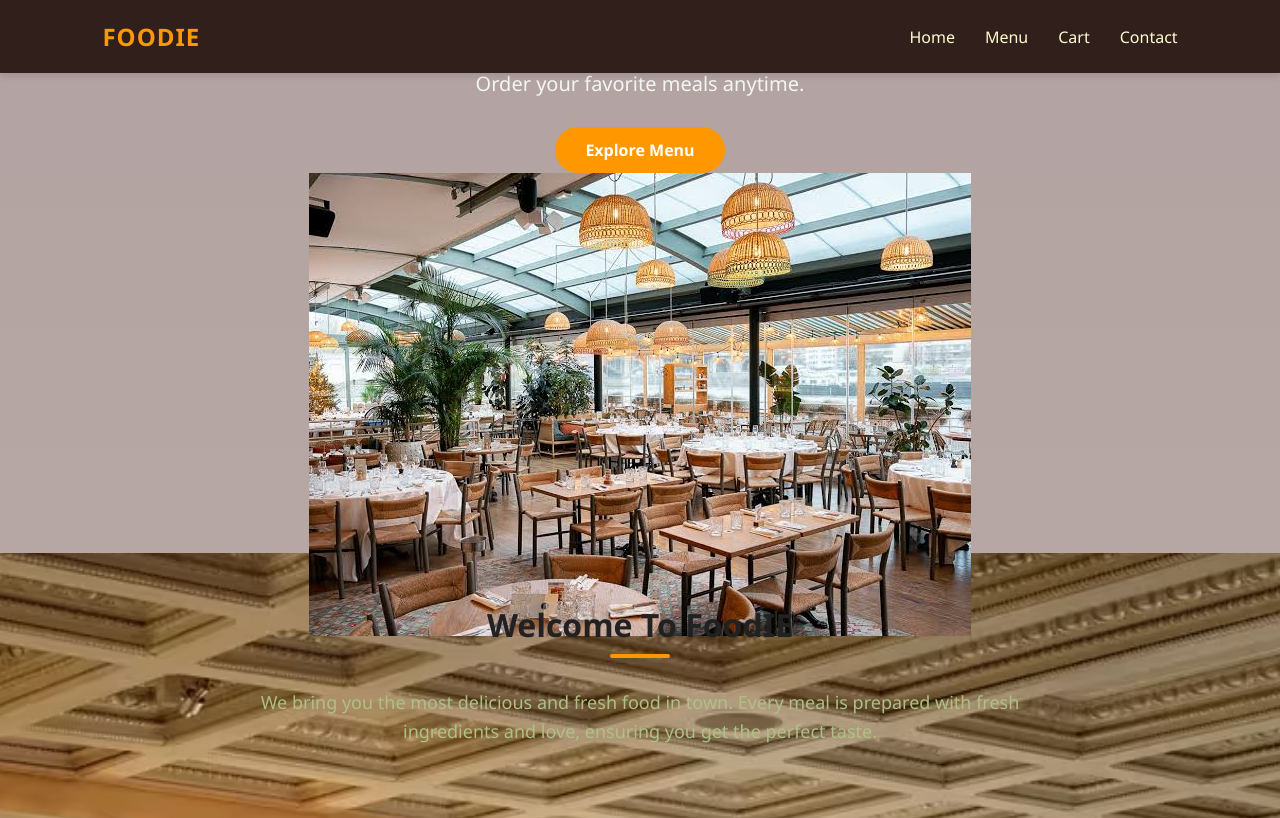
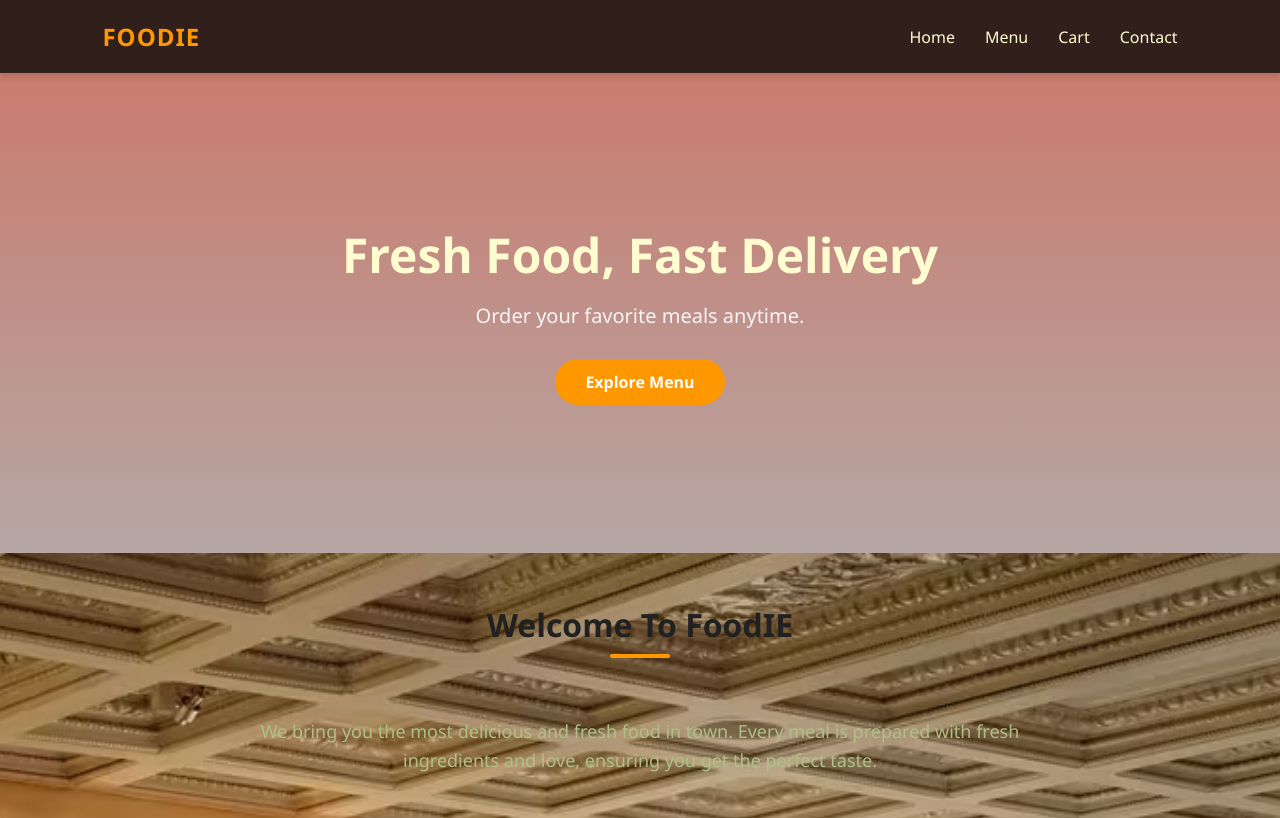
Before and after one commit to areebaasgher2-source/foodie-restaurant, a plain HTML site: page index.html in a window 1280 px wide. Shown: the top 818 px of the page. Drawn offline with Linux system fonts and the light colour scheme.

Commit message:
Updated background image and files

```diff
--- a/index.html
+++ b/index.html
@@ -24,12 +24,12 @@
         <h1>Fresh Food, Fast Delivery</h1>
         <p>Order your favorite meals anytime.</p>
         <a href="#menu" class="btn-orange">Explore Menu</a>
-        <img src="images/images.jfif" alt="background image">
+
     </section>
 
     <section class="intro">
         <h1 class="section-title">Welcome To FoodIE</h1>
-        <p class="intro-section"><b></b><b></b>
+        <p class="intro-section"><b></b><b></b><br>
 We bring you the most delicious and fresh food in town. Every meal is prepared with fresh ingredients and love, ensuring you get the perfect taste.        </p>
     </section>
 
--- a/style.css
+++ b/style.css
@@ -14,7 +14,7 @@
     --orange-hover: #E65100;
     --cream: #FFFDD0;
     --white: #FFFFFF;
-    --light-gray: #F5F5F5;
+    --light-gray: #f7f0f0;
     --text-dark: #212121;
 }
 
@@ -81,7 +81,7 @@ body {
    3. HERO SECTION (Flexbox)
    ========================================== */
 .hero {
-    background: linear-gradient(rgba(201, 187, 185, 0.85), rgba(205, 191, 188, 0.85));
+    background: linear-gradient(rgba(228, 139, 125, 0.85), rgba(205, 191, 188, 0.85));
     background-color: var(--dark-brown);
     height: 60vh;
     display: flex;
```
Also changed, not shown: background image.jpg (deleted), image back.avif (added).
